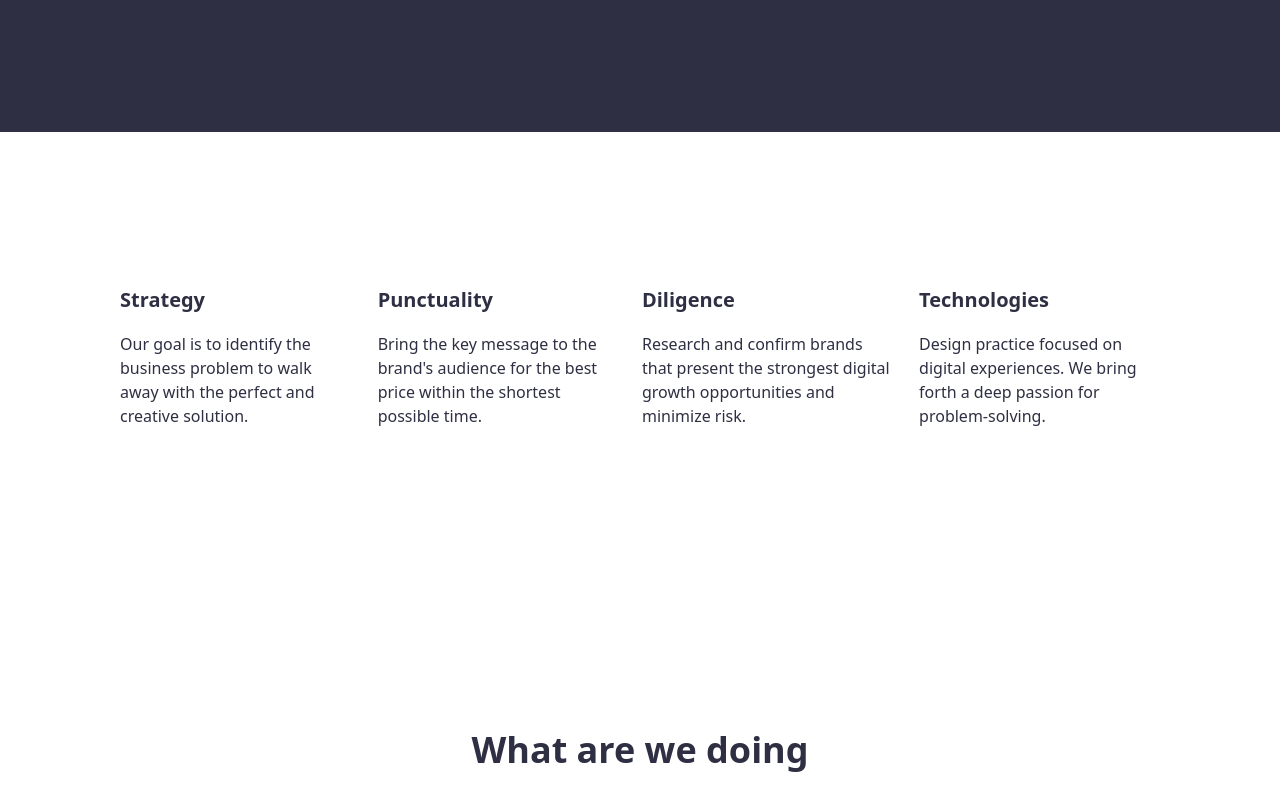
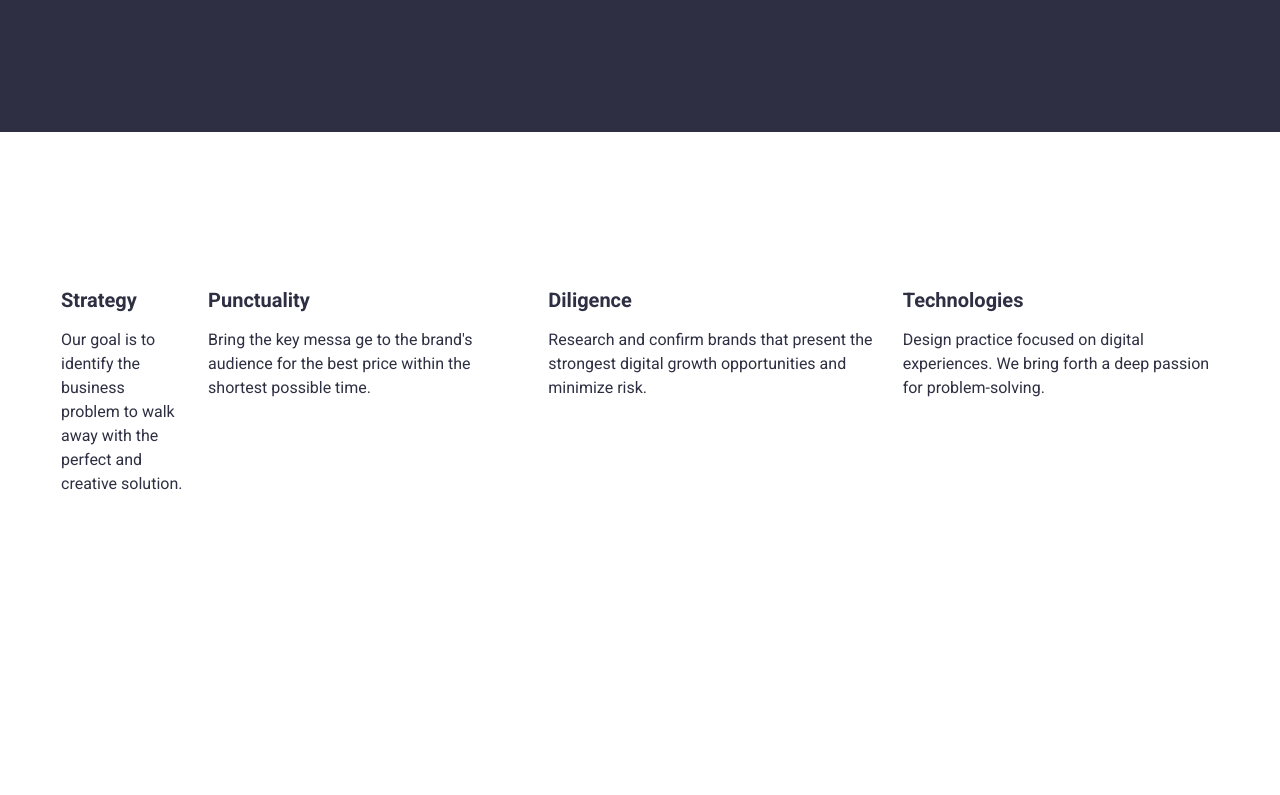
Before and after one commit to Karolfm12/goit-markup-hw-03, a plain HTML site: page index.html in a window 1280 px wide. Shown: the part 540-1335 px from the top of the page. Drawn offline with nearby package versions, Linux system fonts and the light colour scheme.

Commit message:
second section corect

```diff
--- a/css/style.css
+++ b/css/style.css
@@ -171,13 +171,28 @@ a {
   height: 56px;
 }
 
-.h1 {
+.main-text {
   font-size: 56px;
   text-align: center;
   line-height: 60px;
   max-width: 496px;
 }
 
+/* SECOND SECTION */
+.second-section {
+  padding: 120px 0;
+}
+
+.features {
+  display: flex;
+  gap: 24px;
+}
+.feature:first-child{
+  width: calc((100% - 72px) / 4);
+}
+.main-feature{
+  margin-bottom: 8px;
+}
 h2 {
   font-size: 36px;
   text-align: center;
--- a/index.html
+++ b/index.html
@@ -7,7 +7,7 @@
       href="https://fonts.googleapis.com/css2?family=Raleway:wght@800&family=Roboto:wght@400;500;700;900&display=swap"
       rel="stylesheet"
     />
-    <link rel="stylesheet" href="css/style.css" />
+
     <link
       rel="stylesheet"
       href="https://cdnjs.cloudflare.com/ajax/libs/modern-normalize/2.0.0/modern-normalize.min.css"
@@ -15,6 +15,7 @@
       crossorigin="anonymous"
       referrerpolicy="no-referrer"
     />
+    <link rel="stylesheet" href="css/style.css" />
     <meta charset="UTF-8" />
     <meta name="viewport" content="width=device-width, initial-scale=1.0" />
     <title>Studio</title>
@@ -39,36 +40,36 @@
     <main>
       <section class="main-section">
         <div class="container">
-          <h1 class="h1">Effective Solutions for Your Business</h1>
+          <h1 class="main-text">Effective Solutions for Your Business</h1>
           <button type="button" class="btn-main">Order Service</button>
         </div>
       </section>
-      <section>
+      <section class="second-section">
         <div class="container">
           <ul class="features">
-            <li>
-              <h3>Strategy</h3>
+            <li class="feature">
+              <h3 class="main-feature">Strategy</h3>
               <p>
                 Our goal is to identify the business problem to walk away with
                 the perfect and creative solution.
               </p>
             </li>
-            <li>
-              <h3>Punctuality</h3>
+            <li class="feature">
+              <h3 class="main-feature">Punctuality</h3>
               <p>
-                Bring the key message to the brand's audience for the best price
+                Bring the key messa ge to the brand's audience for the best price
                 within the shortest possible time.
               </p>
             </li>
-            <li>
-              <h3>Diligence</h3>
+            <li class="feature">
+              <h3 class="main-feature">Diligence</h3>
               <p>
                 Research and confirm brands that present the strongest digital
                 growth opportunities and minimize risk.
               </p>
             </li>
-            <li>
-              <h3>Technologies</h3>
+            <li class="feature">
+              <h3 class="main-feature">Technologies</h3>
               <p>
                 Design practice focused on digital experiences. We bring forth a
                 deep passion for problem-solving.
@@ -84,21 +85,13 @@
             <img
               src="images/Rectangle71.webp"
               alt=""
-              srcset=""
               width="360"
               height="300"
             />
-            <img
-              src="images/img2.webp"
-              alt=""
-              srcset=""
-              width="360"
-              height="300"
-            />
+            <img src="images/img2.webp" alt="" width="360" height="300" />
             <img
               src="images/Rectangle71(1).webp"
               alt=""
-              srcset=""
               width="360"
               height="300"
             />
@@ -114,7 +107,6 @@
               <img
                 src="images/img.webp"
                 alt="Mark Guerro"
-                srcset=""
                 width="264"
                 height="260"
               />
@@ -125,7 +117,6 @@
               <img
                 src="images/img(1).webp"
                 alt="Tom Ford"
-                srcset=""
                 width="264"
                 height="260"
               />
@@ -136,7 +127,6 @@
               <img
                 src="images/img(2).webp"
                 alt="Camila Garcia"
-                srcset=""
                 width="264"
                 height="260"
               />
@@ -147,7 +137,6 @@
               <img
                 src="images/img(3).webp"
                 alt="Daniel Wilson"
-                srcset=""
                 width="264"
                 height="260"
               />
```
Also changed, not shown: portfolio.html (+2 -10 lines).
